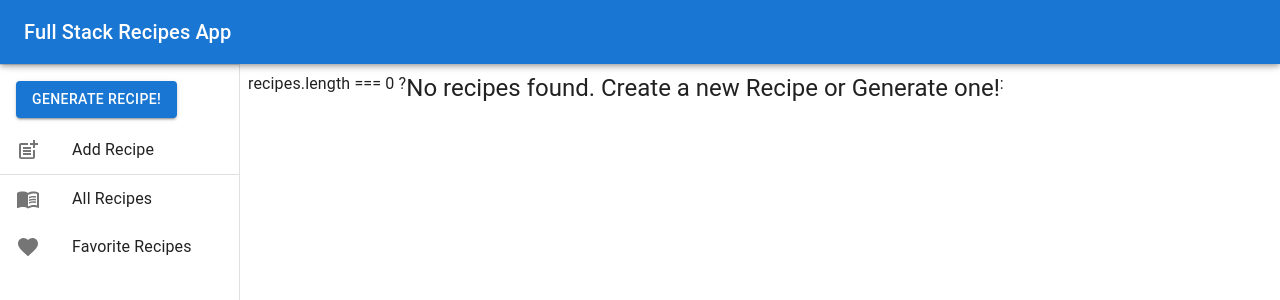
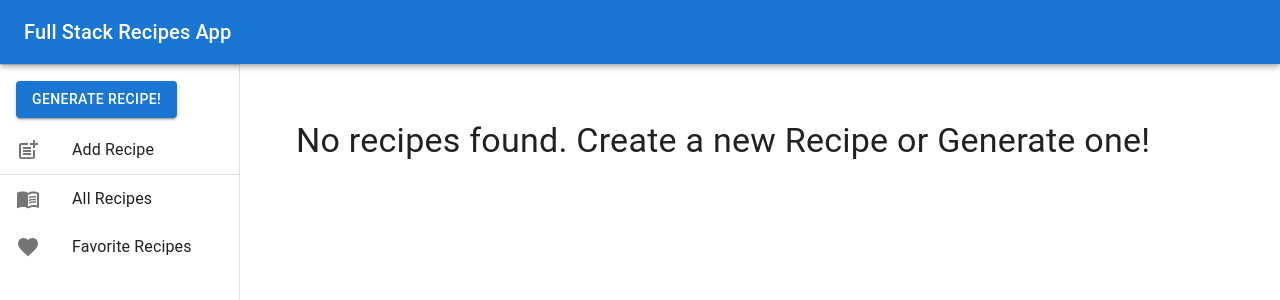
Before and after one commit to Zenb0t/frontend-recipes, a React (Create React App) app: page /allrecipes in a window 1280 px wide. Shown: the top 300 px of the page. Built offline with nearby package versions, Linux system fonts and the light colour scheme.

Commit message:
Update RecipeCardList.tsx

```diff
--- a/src/features/recipeBook/RecipeCardList.tsx
+++ b/src/features/recipeBook/RecipeCardList.tsx
@@ -10,12 +10,14 @@ export default function RecipeCardList(props: { recipes: RecipeModel[] }) {
     return (
         <Grid container spacing={2}>
 
-            recipes.length === 0 ? <Typography variant="h5" align="center">No recipes found. Create a new Recipe or Generate one!</Typography> :
-            {recipes.map((recipe) => (
-                <Grid key={recipe.id} minWidth={"320px"} item sm={2}>
-                    <RecipeCard recipe={recipe} />
-                </Grid>
-            ))}
+            {recipes.length === 0 ? <Typography p={6} mb={4} variant="h4" align="center">No recipes found. Create a new Recipe or Generate one!</Typography> :
+
+                recipes.map((recipe: RecipeModel) => (
+                    <Grid key={recipe.id} minWidth={"320px"} item sm={2}>
+                        <RecipeCard recipe={recipe} />
+                    </Grid>
+                ))
+            }
         </Grid>
     );
 }
```
